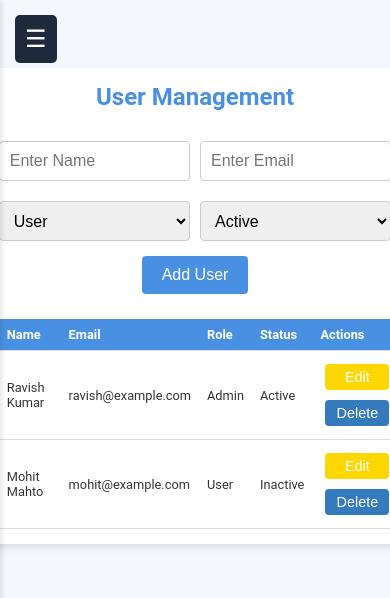
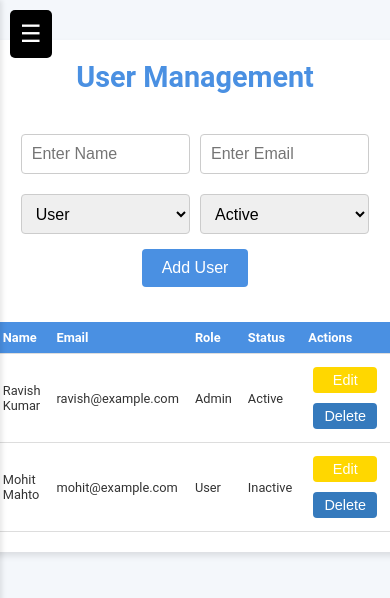
Before and after one commit to tropnicates/rbac_app, a React (Create React App) app: page /users in a window 390 px wide. Shown: the top 598 px of the page. Built offline with nearby package versions, Linux system fonts and the light colour scheme.

Commit message:
css modified

```diff
--- a/src/assets/styles/Roles.css
+++ b/src/assets/styles/Roles.css
@@ -1,5 +1,3 @@
-
-
 .role {
   max-width: 800px;
   margin: 20px auto;
@@ -9,7 +7,6 @@
   box-shadow: 0 4px 6px rgba(0, 0, 0, 0.1);
 }
 
-/* Header */
 .rolemanagement {
   font-size: 1.8rem;
   font-weight: bold;
@@ -127,9 +124,19 @@
   .action-btn.edit, .action-btn.delete{
     width: 4rem;
   }
+.permissions{
+  display: flex;
+  flex-direction: row;
+  align-items: center;
+  justify-content: space-around;
+}
 
 .permissions label {
   margin-top: 0;
+  display: flex;
+  flex-direction: column;
+  justify-content: center;
+  align-items: center;
 }
 
 .action-btn.edit{
--- a/src/assets/styles/Sidebar.css
+++ b/src/assets/styles/Sidebar.css
@@ -5,7 +5,6 @@
     padding: 20px;
     height: 100vh;
     position: fixed;
-    top: 0;
     left: 0;
     box-shadow: 2px 0 5px rgba(0, 0, 0, 0.1);
     transition: transform 0.3s ease-in-out;
--- a/src/assets/styles/ToggleButton.css
+++ b/src/assets/styles/ToggleButton.css
@@ -1,8 +1,9 @@
+
 .toggle-button {
     position: absolute;
-    top: 10px;
-    left: 10px;
-    background-color: #1e293b;
+    top: 5px;
+    left: 5px;
+    background-color: black;
     color: #ffffff;
     border: none;
     padding: 10px;
--- a/src/assets/styles/a.css
+++ /dev/null
@@ -1,118 +0,0 @@
-/* Permissions Page */
-.permissions-container {
-    padding: 20px;
-    max-width: 900px;
-    margin: 0 auto;
-    background-color: #fff;
-    border-radius: 8px;
-    box-shadow: 0 4px 6px rgba(0, 0, 0, 0.1);
-  }
-
-  .permissions-header {
-    font-size: 1.8rem;
-    font-weight: bold;
-    color: #4A90E2;
-    margin-bottom: 20px;
-    text-align: center;
-  }
-
-  /* Role Table */
-  .role-table-container {
-    margin-bottom: 20px;
-  }
-
-  .role-table-header {
-    font-size: 1.4rem;
-    font-weight: bold;
-    margin-bottom: 10px;
-  }
-
-  .role-table {
-    width: 100%;
-    border-collapse: collapse;
-  }
-
-  .role-table th, .role-table td {
-    padding: 10px;
-    text-align: left;
-    border-bottom: 1px solid #ddd;
-  }
-
-  .role-table th {
-    background-color: #4A90E2;
-    color: #fff;
-  }
-
-  .role-table tr:hover {
-    background-color: #f1f1f1;
-  }
-
-  button {
-    background-color: #4A90E2;
-    color: white;
-    border: none;
-    padding: 5px 10px;
-    cursor: pointer;
-    border-radius: 4px;
-    margin: 5px;
-  }
-
-  button:hover {
-    background-color: #357ABD;
-  }
-
-  /* Permissions Checkbox List */
-  .permissions-checkboxes {
-    display: flex;
-    flex-direction: column;
-    gap: 10px;
-  }
-
-  .checkbox-label {
-    display: flex;
-    align-items: center;
-    gap: 5px;
-  }
-
-  /* Modal */
-  .modal-overlay {
-    position: fixed;
-    top: 0;
-    left: 0;
-    width: 100%;
-    height: 100%;
-    background: rgba(0, 0, 0, 0.5);
-    display: flex;
-    justify-content: center;
-    align-items: center;
-  }
-
-  .modal-content {
-    background-color: white;
-    padding: 20px;
-    border-radius: 8px;
-    box-shadow: 0 4px 6px rgba(0, 0, 0, 0.1);
-    width: 400px;
-  }
-
-  input {
-    width: 100%;
-    padding: 10px;
-    margin: 10px 0;
-    border: 1px solid #ddd;
-    border-radius: 4px;
-  }
-
-  button {
-    width: 100%;
-    padding: 10px;
-    background-color: #4A90E2;
-    color: white;
-    border: none;
-    border-radius: 4px;
-    cursor: pointer;
-  }
-
-  button:hover {
-    background-color: #357ABD;
-  }
--- a/src/assets/styles/users.css
+++ b/src/assets/styles/users.css
@@ -116,16 +116,13 @@
 
 @media (max-width: 768px) {
   .user {
-    padding: 15px;
-  }
-  .user-table{
-    margin-left: 1rem;
-    margin-right: 0.5rem;
+    padding: 20px;
   }
 
   .user-form {
     flex-direction: column;
     gap: 15px;
+    padding: 10px;
   }
 
   .user-form {
@@ -151,11 +148,26 @@
 }
 
 @media (max-width: 480px) {
-  .user{
-    margin-top: 3rem;
+   .user {
+    padding: 20px;
   }
-  .usermanagement {
-    font-size: 1.5rem;
+
+  .user-form {
+    flex-direction: column;
+    gap: 15px;
+    padding: 10px;
+  }
+
+  .user-form {
+    display: flex;
+    flex-wrap: wrap;
+    flex-direction: row;
+    align-items: center;
+    justify-content: center;
+    gap: 10px;
+    margin-left: 1rem;
+    margin-right: 1rem;
+    margin-bottom: 20px;
   }
 
   .user-table th,
```
